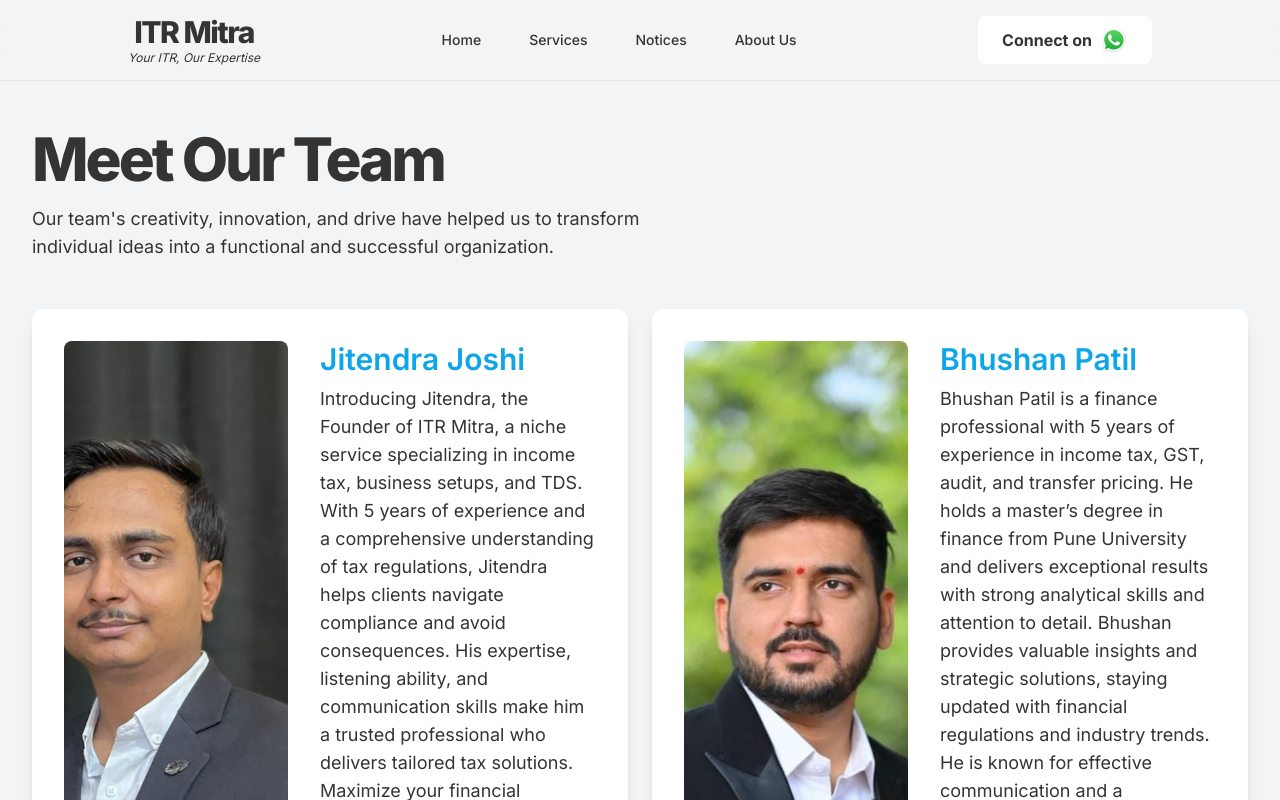
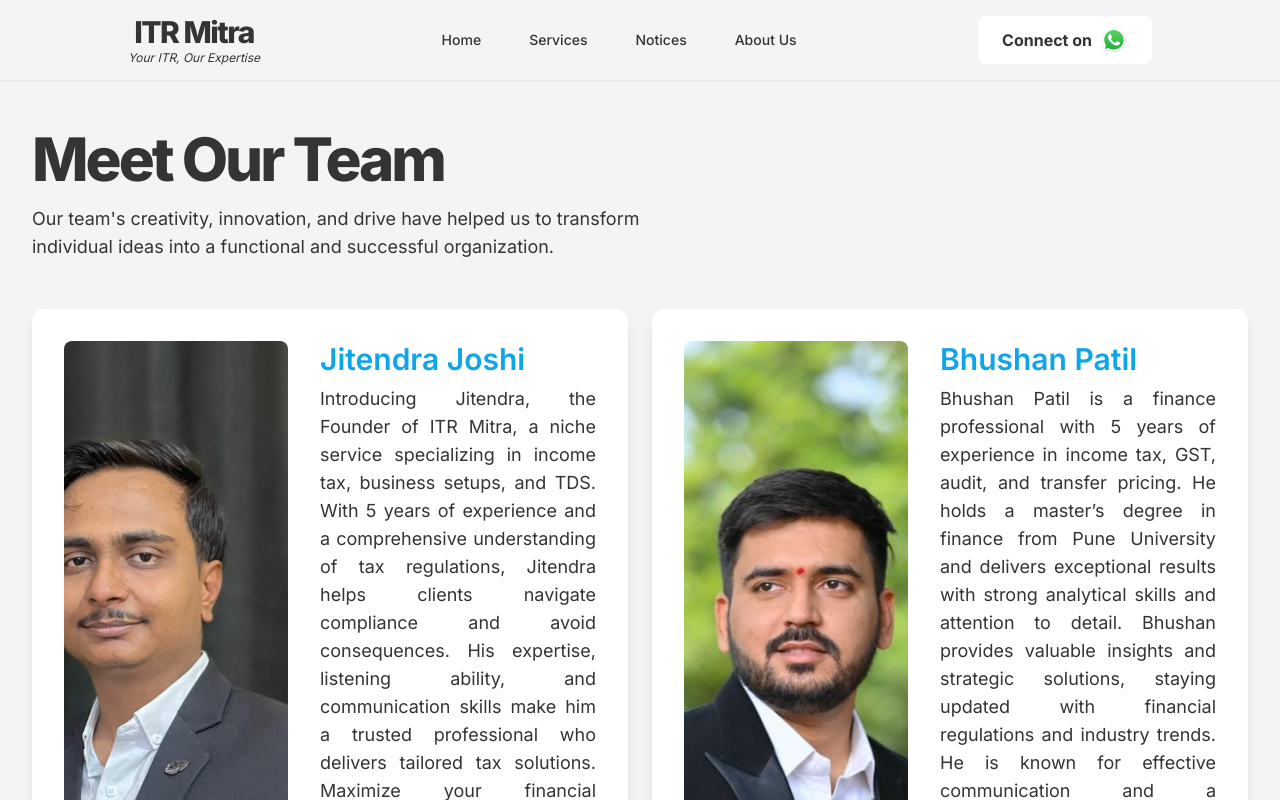
Before and after one commit to itrmitra/itrmitra, a Next.js app: page /team in a window 1280 px wide. Shown: the top 800 px of the page. Built offline with nearby package versions, Linux system fonts and the light colour scheme.

Commit message:
justify text in team member's intro

```diff
--- a/src/pages/team.tsx
+++ b/src/pages/team.tsx
@@ -42,7 +42,7 @@ function InfoCard({ name, intro, imageUrl }: { name: string; intro: string; imag
                 <h1 className="mb-2 text-xl font-semibold text-brand md:text-2xl lg:text-3xl">
                     {name}
                 </h1>
-                <p className="text-sm md:text-base lg:text-lg">{intro}</p>
+                <p className="text-justify text-sm md:text-base lg:text-lg">{intro}</p>
             </div>
         </div>
     )
```
